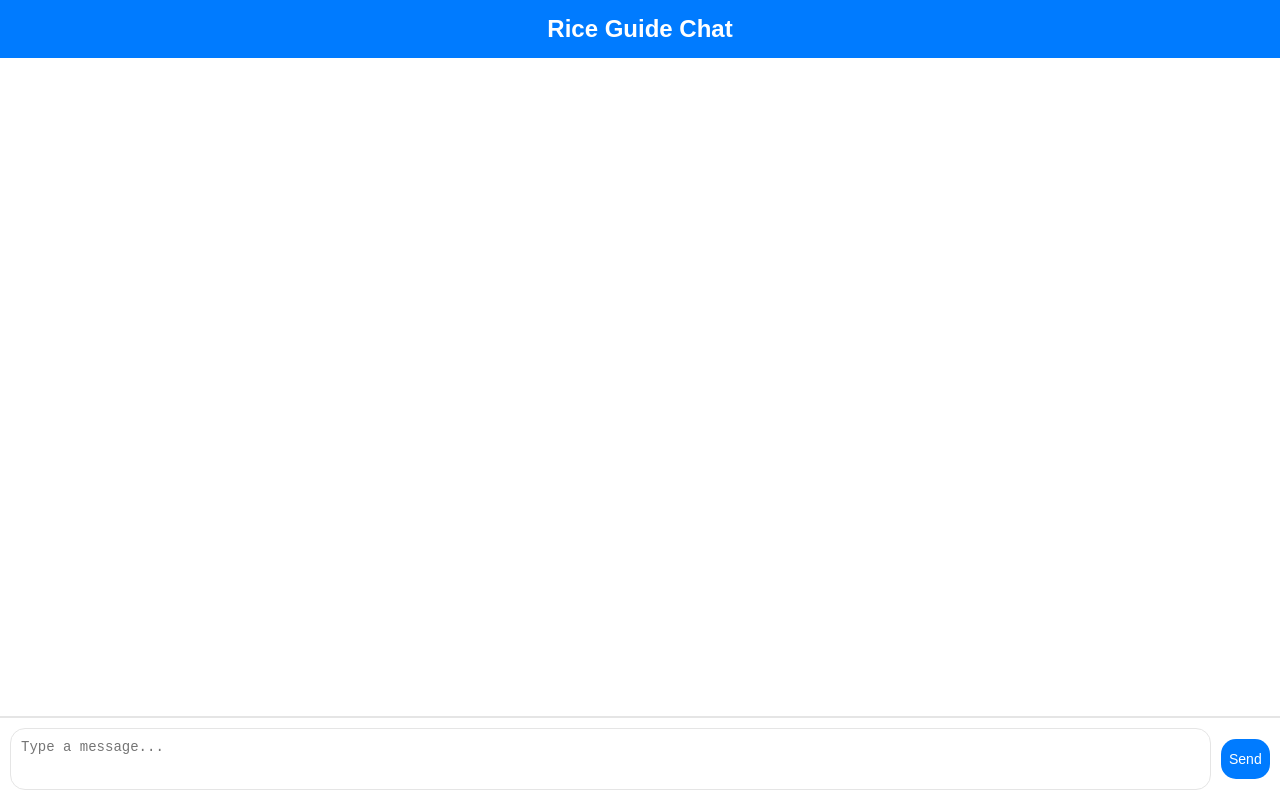
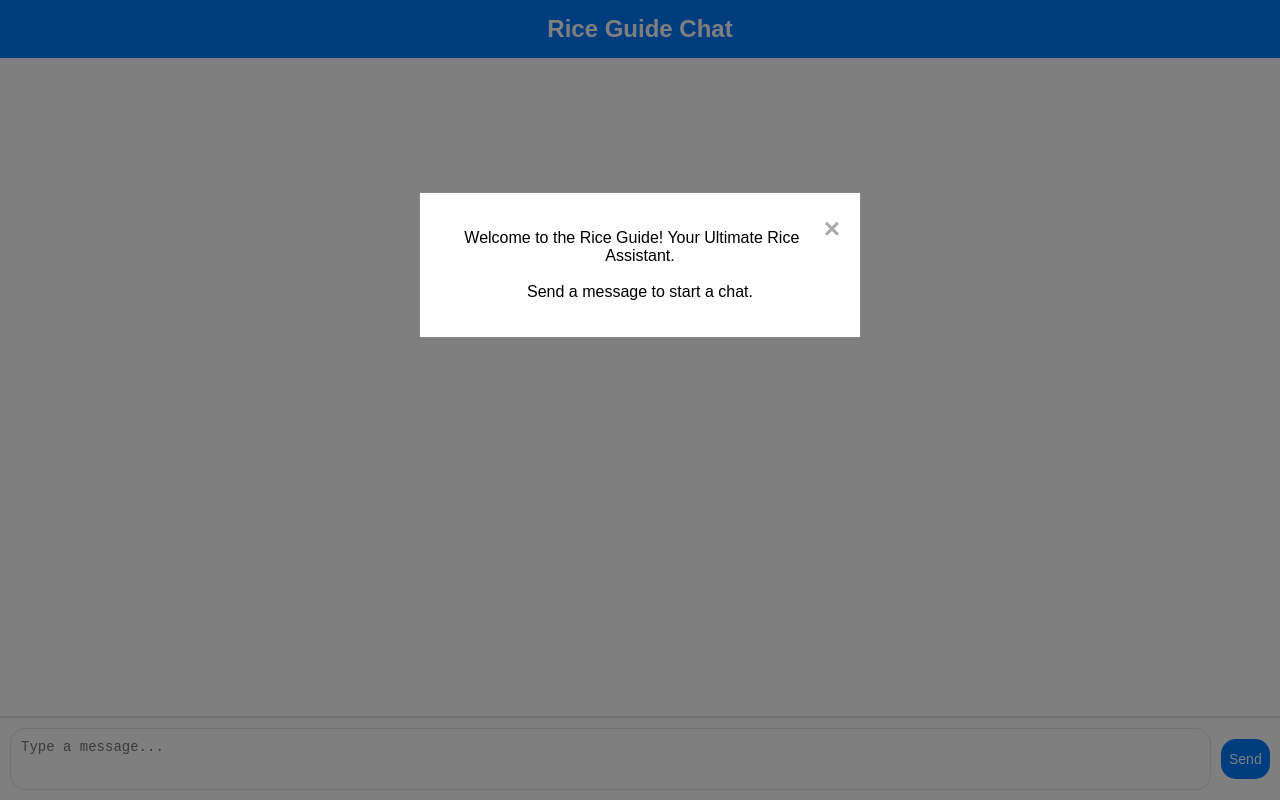
Before and after one commit to SufiEngineering/rice.guide, a plain HTML site: page index.html in a window 1280 px wide. Drawn offline with Linux system fonts and the light colour scheme.

Commit message:
added model

```diff
--- a/index.html
+++ b/index.html
@@ -101,6 +101,43 @@
             background-color: #0056b3;
         }
     </style>
+    <style>
+        /* Your existing CSS styles */
+
+        /* Modal Styles */
+        .modal {
+            display: none;
+            position: fixed;
+            z-index: 1;
+            left: 0;
+            top: 0;
+            width: 100%;
+            height: 100%;
+            overflow: auto;
+            background-color: rgba(0, 0, 0, 0.5);
+        }
+        .modal-content {
+            background-color: #fefefe;
+            margin: 15% auto;
+            padding: 20px;
+            border: 1px solid #888;
+            width: 80%;
+            max-width: 400px;
+            text-align: center;
+        }
+        .close-btn {
+            color: #aaa;
+            float: right;
+            font-size: 28px;
+            font-weight: bold;
+        }
+        .close-btn:hover,
+        .close-btn:focus {
+            color: black;
+            text-decoration: none;
+            cursor: pointer;
+        }
+    </style>
 </head>
 <body>
     <div class="chat-container">
@@ -113,6 +150,13 @@
         </div>
     </div>
 
+    <!-- Modal for Welcome Message -->
+    <div id="welcomeModal" class="modal">
+        <div class="modal-content">
+            <span class="close-btn" id="closeModal">&times;</span>
+            <p>Welcome to the Rice Guide! Your Ultimate Rice Assistant.<br><br>Send a message to start a chat.</p>
+        </div>
+    </div>
     <script>
         document.getElementById('sendButton').addEventListener('click', sendMessage);
         document.getElementById('messageInput').addEventListener('keypress', function(event) {
@@ -132,16 +176,43 @@
             const chatArea = document.getElementById('chatArea');
             const chatHistory = JSON.parse(localStorage.getItem('chatHistory')) || [];
 
+            if (chatHistory.length === 0) {
+                // No messages in history, show the welcome modal
+                showModal();
+            } else {
+                // Render existing chat history
                 chatHistory.forEach(message => {
                     const messageElement = document.createElement('div');
                     messageElement.className = `message ${message.role}`;
                     messageElement.innerHTML = `<div class="text">${message.content}</div>`;
                     chatArea.appendChild(messageElement);
                 });
-
+            }
             // Scroll to the bottom after rendering
             chatArea.scrollTop = chatArea.scrollHeight;
         }
+
+        function showModal() {
+            const modal = document.getElementById('welcomeModal');
+            modal.style.display = 'block';
+
+            // Close the modal when the user clicks on <span> (x)
+            const closeModal = document.getElementById('closeModal');
+            closeModal.onclick = function() {
+                modal.style.display = 'none';
+                //storeMessage('system', 'Welcome to the chat! How can I assist you today?');
+            };
+
+            // Close the modal when the user clicks anywhere outside of it
+            window.onclick = function(event) {
+                if (event.target == modal) {
+                    modal.style.display = 'none';
+                    //storeMessage('system', 'Welcome to the chat! How can I assist you today?');
+                }
+            };
+        }
+
+
         function sendMessage() {
             const chatArea = document.getElementById('chatArea');
             const messageInput = document.getElementById('messageInput');
```
Lines whose indentation alone changed are shown as unchanged.
